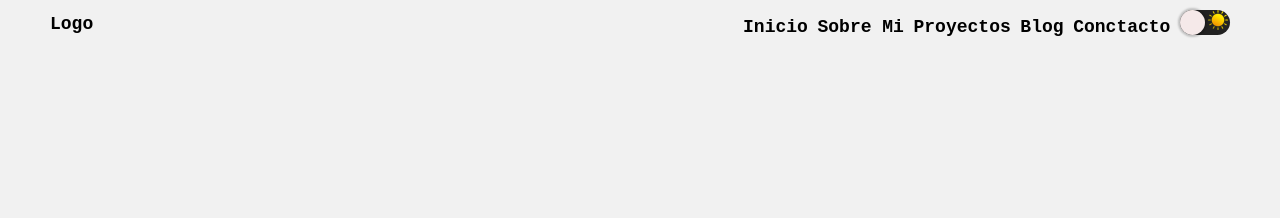
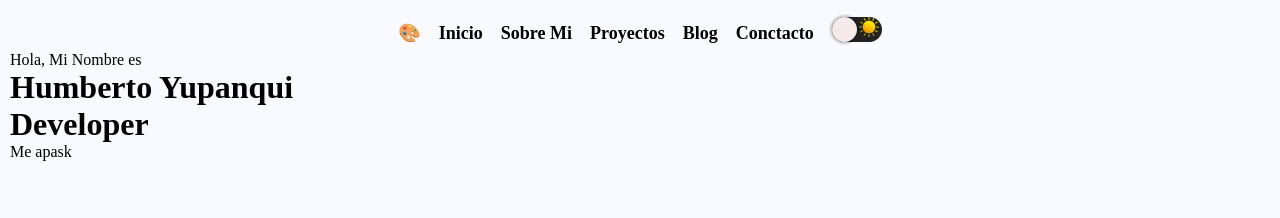
Before and after one commit to hyupanqui/portfolio, a plain HTML site: page index.html in a window 1280 px wide. Drawn offline with Linux system fonts and the light colour scheme.

```diff
--- a/index.html
+++ b/index.html
@@ -4,18 +4,15 @@
   <meta charset="UTF-8">
   <meta http-equiv="X-UA-Compatible" content="IE=edge">
   <meta name="viewport" content="width=device-width, initial-scale=1.0">
-  <!--<link rel="stylesheet" href="styles/index.css">-->
   <link rel="stylesheet" href="styles/index.css">
   <title>Portfolio</title>
 </head>
 <body>
   <header>
     <nav class="nav">
-      <div class="logo">
-        <a href="#">Logo</a>
-      </div>
       <div class="navbar">
-        <ul class="">
+        <ul class="nav-ul">
+          <li><a href="#">🎨</a></li>
           <li><a href="#">Inicio</a></li>
           <li><a href="#">Sobre Mi</a></li>
           <li><a href="#">Proyectos</a></li>
@@ -32,14 +29,21 @@
     </nav>
   </header>
   <div>
-    <section></section>
+    <div class="card">
+      <p>Hola, Mi Nombre es</p>
+        <h1>
+          Humberto Yupanqui <br>
+          <span>Developer</span>
+        </h1>
+      <p>Me apask</p>
+    </div>
   </div>
   <footer>
-   <!--<ul>
+    <ul>
       <li></li>
       <li></li>
       <li></li>
-    </ul>-->
+    </ul>
   </footer>
   <script src="js/main.js"></script>
 </body>
--- a/styles/index.css
+++ b/styles/index.css
@@ -5,31 +5,32 @@
 }
 
 body {
-  background-color: #F1F1F1;
-  font-family: 'Raleway', monospace;
+  background-color: #f9fafe;
+  font-family: 'Raleway';
   -webkit-transition: .3s ease all;
   transition: .3s ease all;
-  margin-top: 10px;
-  margin-bottom: 10px;
-  margin-left: 50px;
-  margin-right: 50px;
+  /*margin-top: 10px;*/
+  margin: 10px 10px 10px 10px;
 }
-body.dark {
+
+body.dark  {
   background: #0f0f18;
+  color: #dce7ff;
 }
 .nav li {
   display: inline-block;
 }
 
-header nav {
-  display: flex;
-  justify-content: space-between;
-  align-items: center;
+.nav-ul li{
+  margin: 7px;
 }
 
-.navbar {
-  float: right;
-  margin-top: 0;
+div.navbar {
+  display: grid;
+  place-content: center;/*
+  display: flex;
+  align-items: center;
+  justify-content: center;*/
 }
 
 a {
@@ -39,9 +40,10 @@
   color: #000000;
 }
 
-body.dark a {
+body.dark a  {
   color: #dce7ff;
 }
+
 
 /* Dark mode */
 .switch {
```
